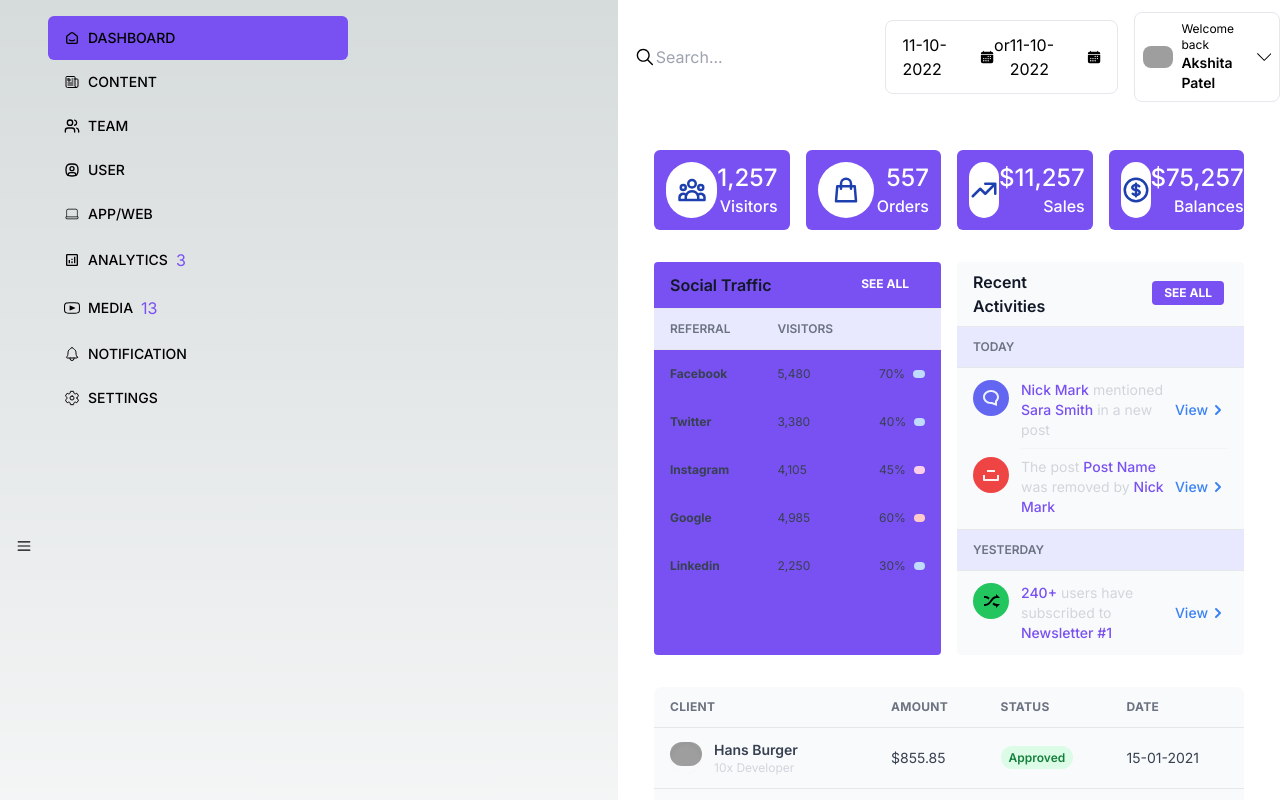
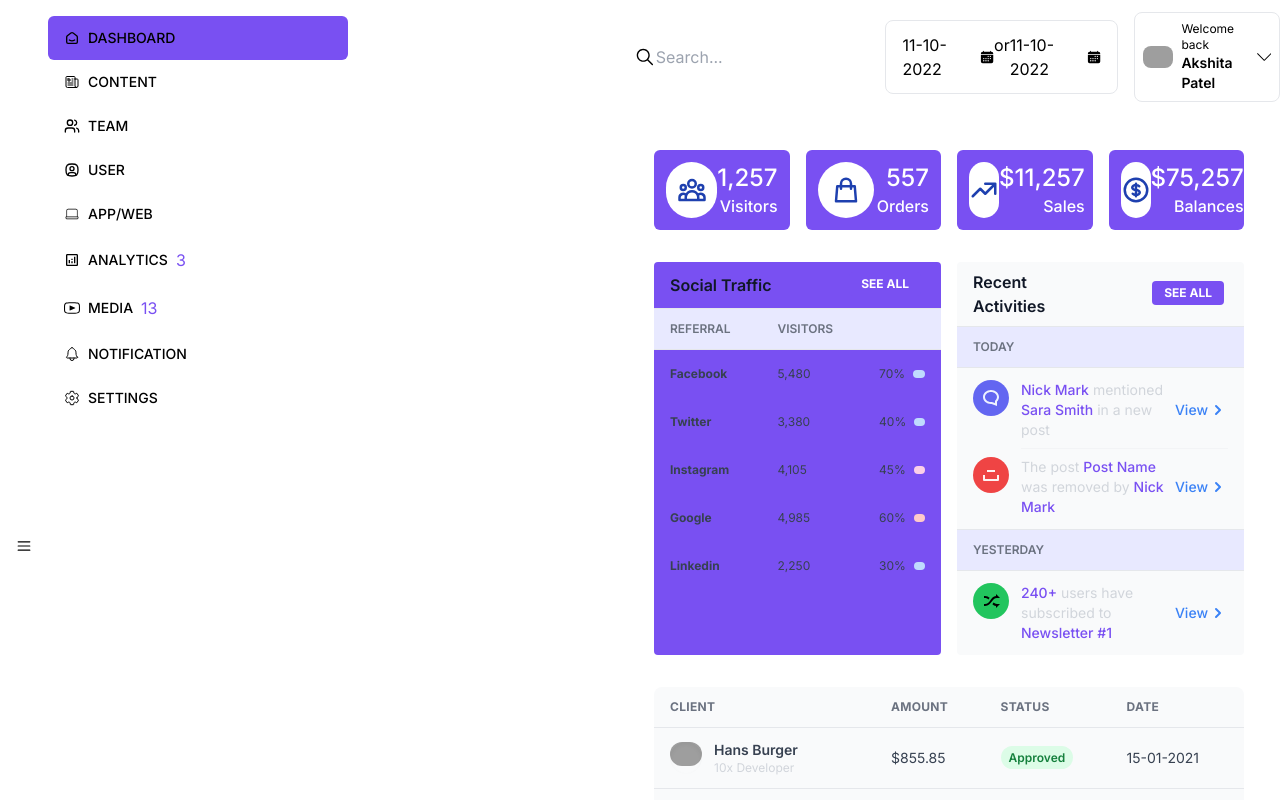
Before and after one commit to ibnabdullah1/weFrame-nest.js-deshboard, a Next.js app: page / in a window 1280 px wide. Shown: the top 800 px of the page. Built offline with nearby package versions, Linux system fonts and the light colour scheme; grey boxes are pictures that could not be loaded.

Commit message:
bg color changed

```diff
--- a/src/app/layout.js
+++ b/src/app/layout.js
@@ -14,7 +14,7 @@ export default function RootLayout({ children }) {
   return (
     <html lang="en">
       <body className={inter.className}>
-        <div className="relative min-h-screen text-black lg:flex">
+        <div className="relative min-h-screen bg-[#ffffff] text-black lg:flex">
           <Sidebar />
           <div className="flex-1 bg-[#ffffff] lg:ml-[270px]">
             <Navbar />
```
